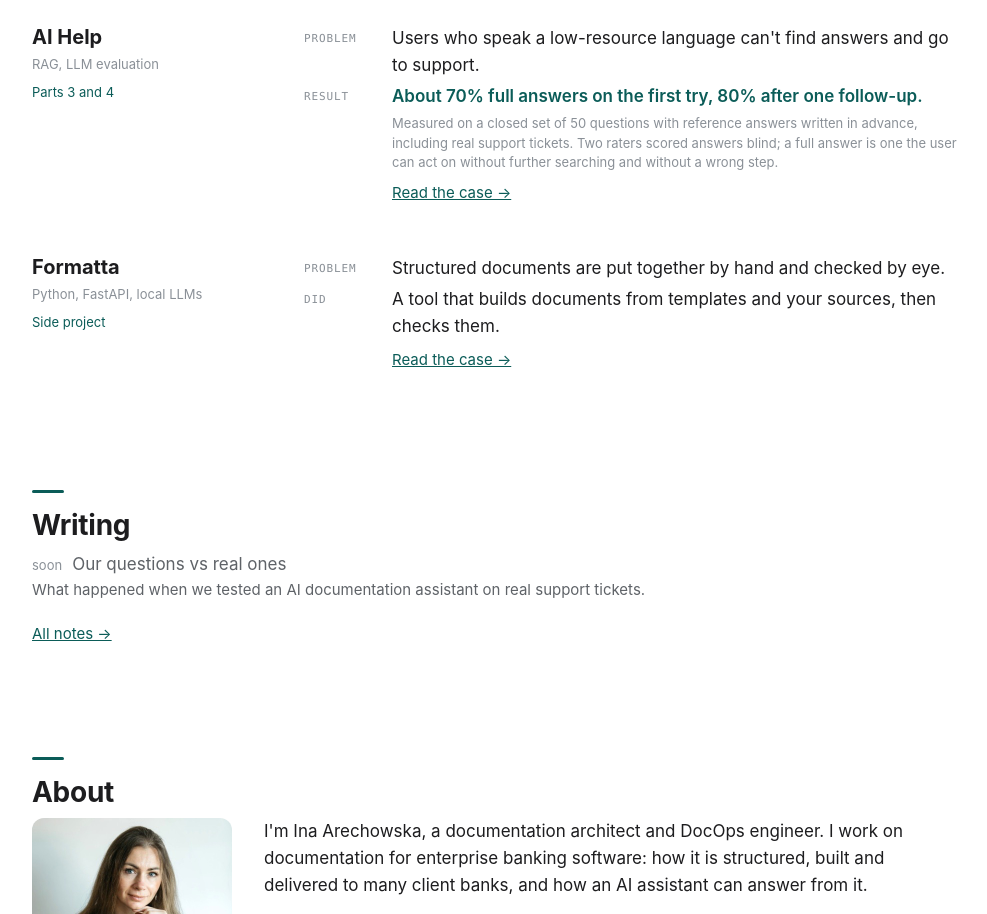
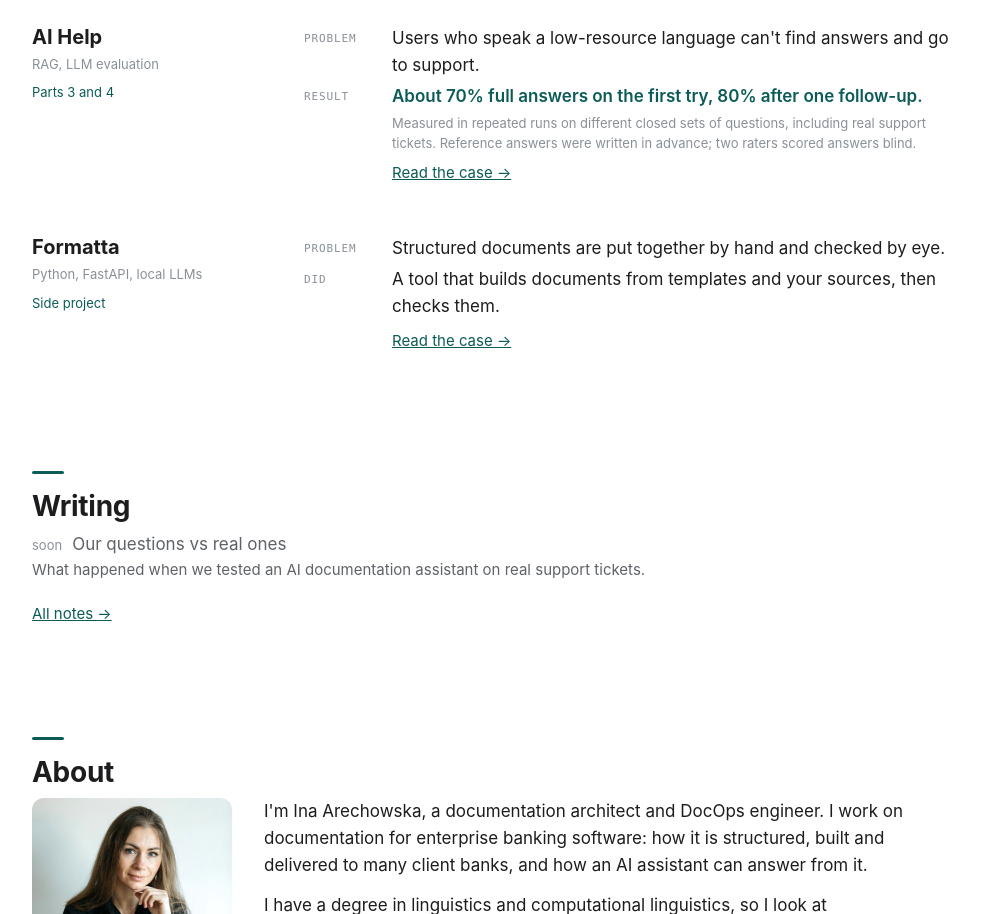
Before and after one commit to arechowska/arechowska.github.io, a plain HTML site: page index.html in a window 1280 px wide. Shown: the part 1626-2540 px from the top of the page, without its empty margins (142-1129 px from the left). Drawn offline with Linux system fonts and the light colour scheme.

Commit message:
Shorter method line

```diff
--- a/index.html
+++ b/index.html
@@ -205,7 +205,7 @@ nav .wrap{gap:8px}
     </div>
     <dl>
       <dt>Problem</dt><dd>Users who speak a low-resource language can't find answers and go to support.</dd>
-      <dt>Result</dt><dd class="res">About 70% full answers on the first try, 80% after one follow-up.</dd><dd class="method">Measured on a closed set of 50 questions with reference answers written in advance, including real support tickets. Two raters scored answers blind; a full answer is one the user can act on without further searching and without a wrong step.</dd>
+      <dt>Result</dt><dd class="res">About 70% full answers on the first try, 80% after one follow-up.</dd><dd class="method">Measured in repeated runs on different closed sets of questions, including real support tickets. Reference answers were written in advance; two raters scored answers blind.</dd>
       <dd class="go"><a href="https://arechowska.github.io/ai-help-case/">Read the case →</a></dd>
     </dl>
   </article>
```
